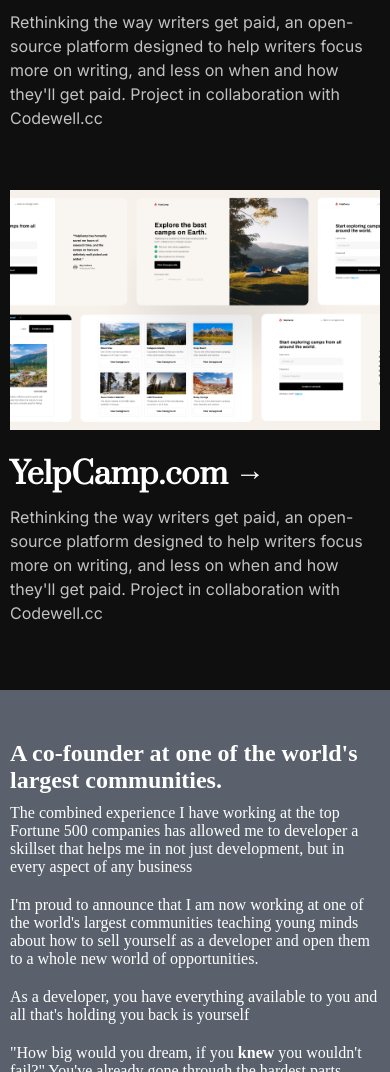
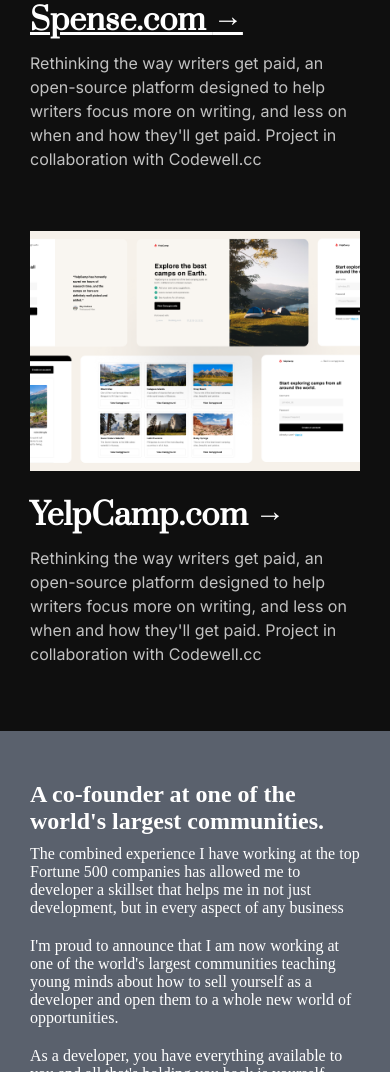
Before and after one commit to GHLFernandes/Web-Developer-Portfolio, a plain HTML site: page index.html in a window 390 px wide. Shown: the part 928-2000 px from the top of the page. Drawn offline with Linux system fonts and the light colour scheme.

Commit message:
inclusão link spence e horizontal padding mobile

```diff
--- a/index.html
+++ b/index.html
@@ -153,7 +153,7 @@
 
                         <div class="details">
                             <div class="title">
-                                <h2>Spense.com <span id="right-arrow">	&#8594;</span></h2>
+                                <h2><a href="https://spense-landing-page-pi.vercel.app/" target="_blank">Spense.com <span id="right-arrow">	&#8594;</span></a></h2>
                             </div>
 
                             <div class="desc">
--- a/style.css
+++ b/style.css
@@ -149,7 +149,7 @@
     }
 
     .main_item {
-        padding: 10px;
+        padding: 10px 30px;
         display: grid;
         margin: 50px 0;
     }
@@ -158,6 +158,10 @@
         font-size: 20px;
         font-family: Prata, sans-serif;
         padding: 5px 0;
+    }
+
+    .title a {
+        color: white;
     }
 
     .desc {
@@ -203,7 +207,7 @@
 
     #about {
         background-color: rgb(90, 97, 109);
-        padding: 50px 10px;
+        padding: 50px 30px;
     }
 
     #about p {
```
